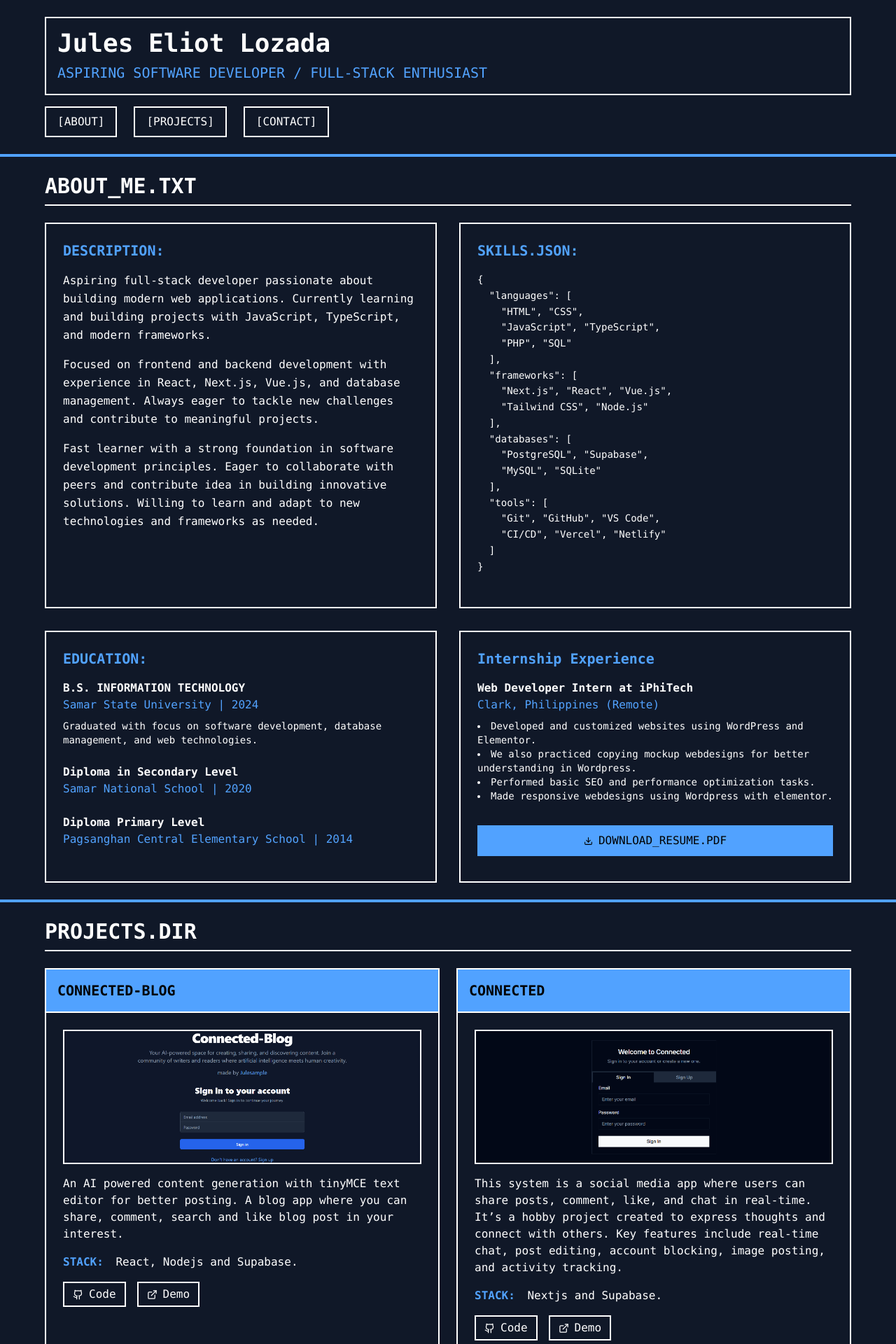
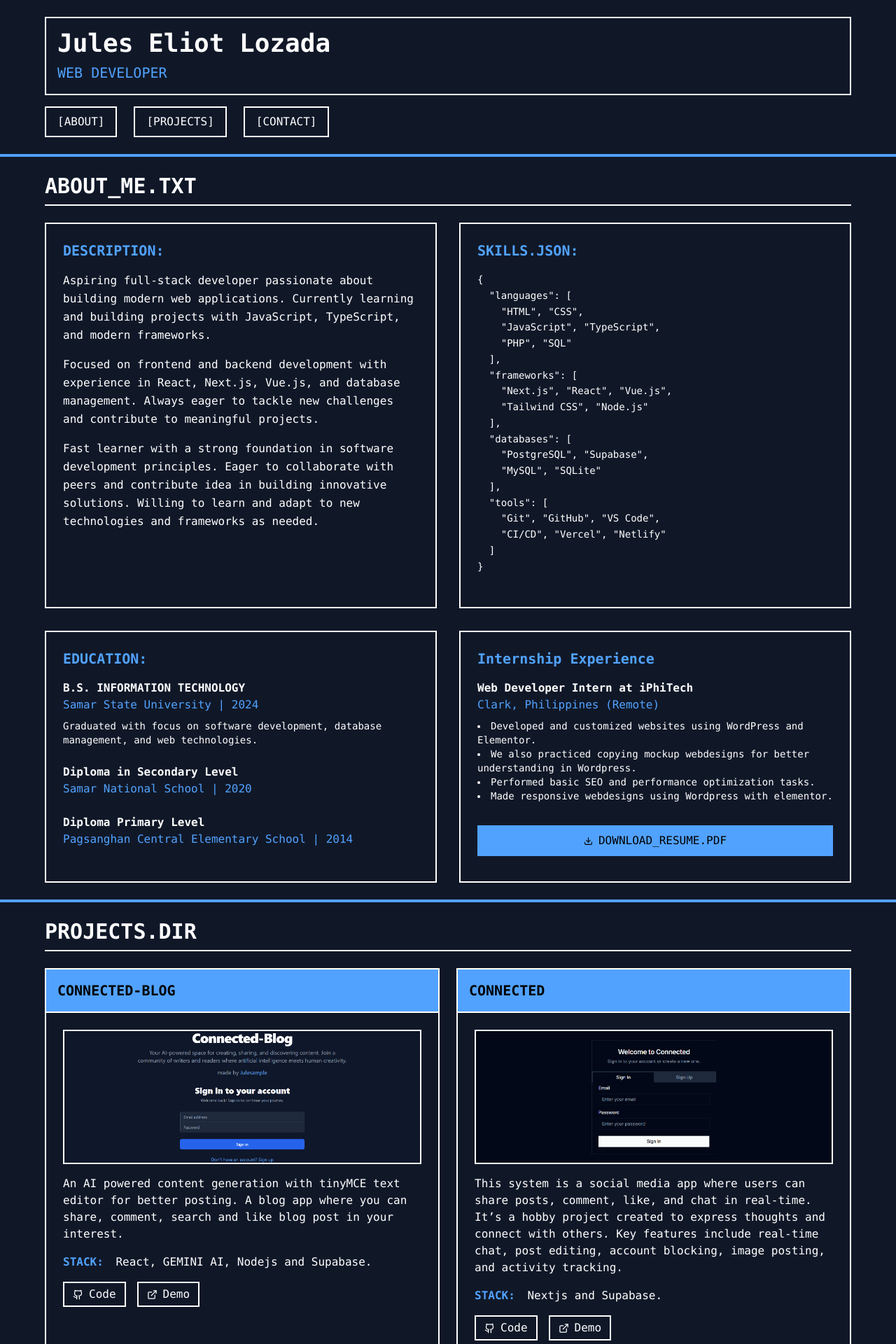
Before and after one commit to julesample/jules-portfolio, a Vue app: page / in a window 1280 px wide. Shown: the top 1920 px of the page at 70% size. Built offline with nearby package versions, Linux system fonts and the light colour scheme.

Commit message:
Update App.vue

```diff
--- a/src/App.vue
+++ b/src/App.vue
@@ -18,7 +18,7 @@ import math from './assets/math.png'
         <div className="max-w-6xl mx-auto">
           <div className="border-2 border-white p-3 md:p-4 mb-4">
             <h1 className="text-2xl md:text-4xl font-bold mb-2">Jules Eliot Lozada</h1>
-            <p className="text-base md:text-xl text-blue-400">ASPIRING SOFTWARE DEVELOPER / FULL-STACK ENTHUSIAST</p>
+            <p className="text-base md:text-xl text-blue-400">WEB DEVELOPER</p>
           </div>
           <nav className="flex flex-col sm:flex-row gap-3 md:gap-6">
             <a
@@ -163,7 +163,7 @@ Willing to learn and adapt to new technologies and frameworks as needed.
                 </p>
                 <div className="mb-4">
                   <span className="text-blue-400 font-bold">STACK:</span>
-                  <code className="ml-2"> React, Nodejs and Supabase.</code>
+                  <code className="ml-2"> React, GEMINI AI, Nodejs and Supabase.</code>
                 </div>
                 <div className="flex gap-4">
                   <a
@@ -340,7 +340,7 @@ Key features include real-time chat, post editing, account blocking, image posti
                 </p>
                 <div className="mb-4">
                   <span className="text-blue-400 font-bold">STACK:</span>
-                  <code className="ml-2"> React, Gemini AI and Tailwind</code>
+                  <code className="ml-2"> React, GEMINI AI and Tailwind</code>
                 </div>
                 <div className="flex gap-4">
                   <a
@@ -420,7 +420,7 @@ Key features include real-time chat, post editing, account blocking, image posti
 
 
       <footer className="border-t-4 border-blue-400 p-6 text-center">
-        <p className="text-blue-400">© 2025 Jules | ASPIRING DEVELOPER </p>
+        <p className="text-blue-400">© 2025 Jules | WEB DEVELOPER </p>
       </footer>
     </div>
 </template>
```
